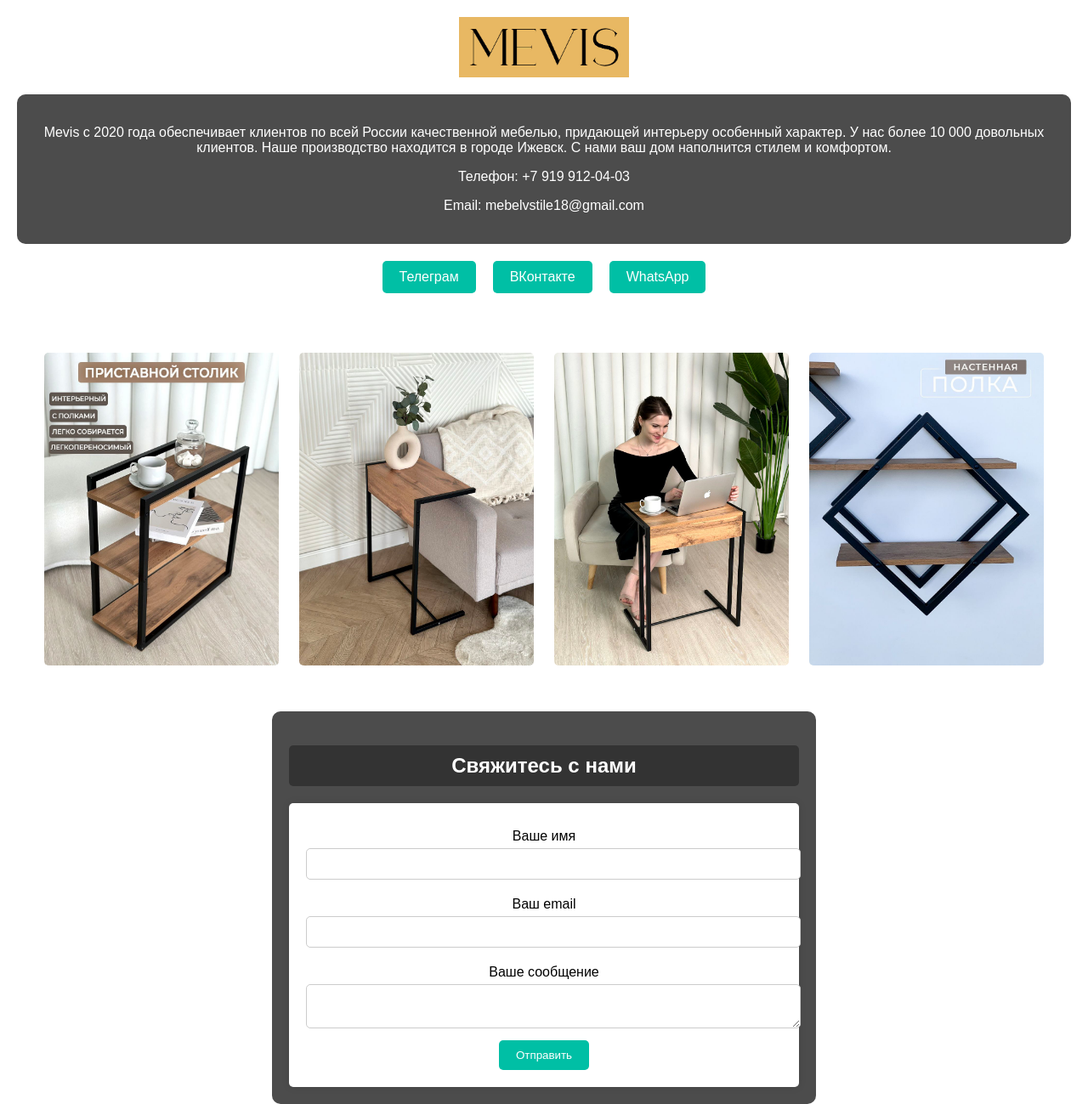
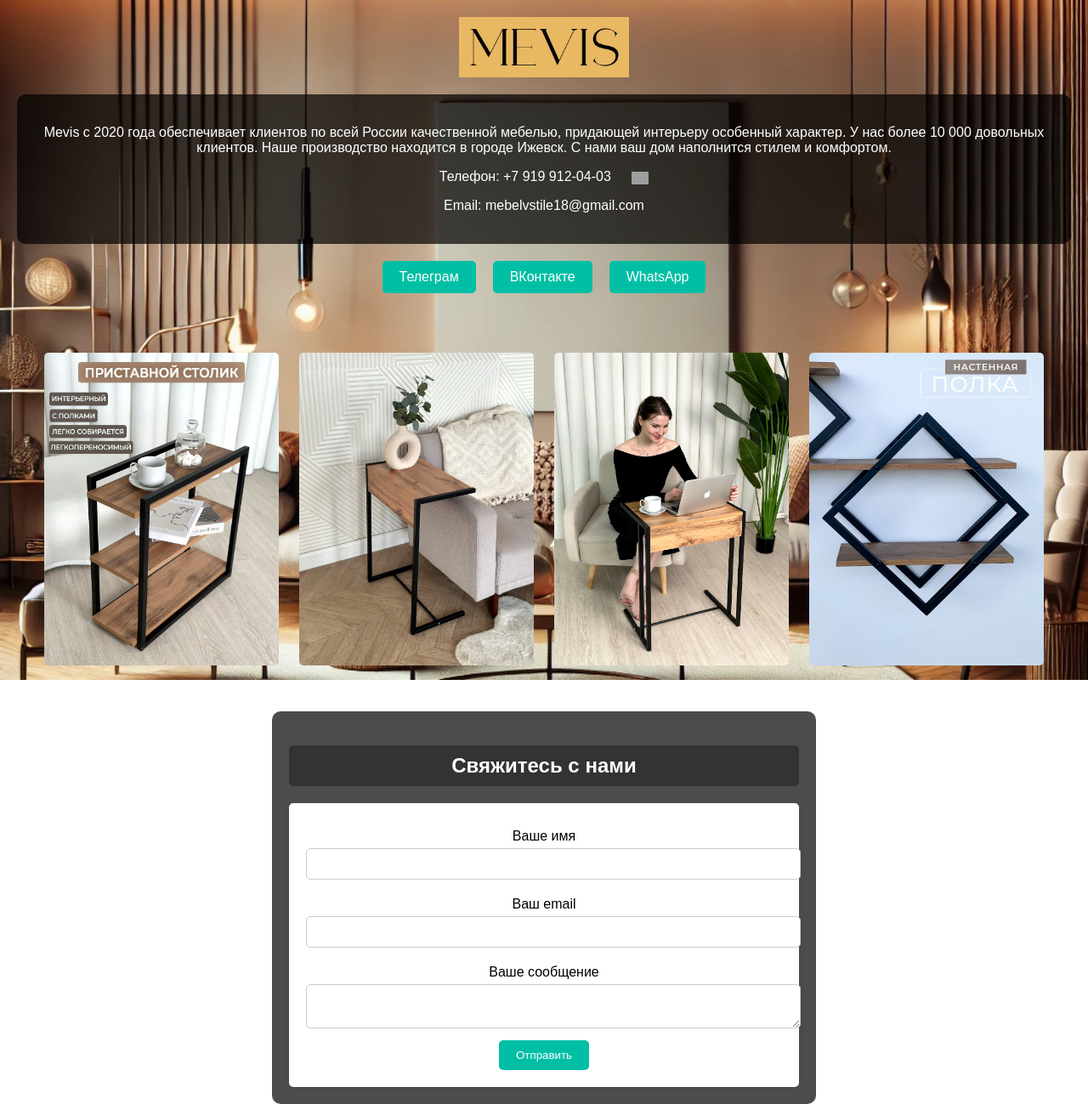
Before and after one commit to Ali-Maraz/mevis-shop, a Python web app: template templates/home.html in a window 1280 px wide. Shown: the whole page at 85% size. Run offline with Jinja, Linux system fonts and the light colour scheme; the template is opened without the code that fills it, so the values that code supplies are empty; grey boxes are pictures that could not be loaded.

Commit message:
Ensure project is ready for production

```diff
--- a/static/style.css
+++ b/static/style.css
@@ -7,11 +7,11 @@ body, html {
 }
 
 .background {
-    background: url('{{ url_for('static', filename='header-bg.jpg') }}') no-repeat center center fixed;
+    background: url('../static/header-bg.jpg') no-repeat center center fixed;
     background-size: cover;
     height: 100%;
     width: 100%;
-    position: absolute;
+    position: fixed;
     top: 0;
     left: 0;
     z-index: -1; /* Ensures background is behind other elements */
@@ -25,6 +25,8 @@ body, html {
     text-align: center;
     color: white;
     padding: 20px;
+    position: relative;
+    z-index: 1; /* Ensures header is above the background */
 }
 
 .logo {
@@ -66,6 +68,8 @@ body, html {
     flex-wrap: wrap;
     margin: 20px auto;
     max-width: 1200px;
+    position: relative;
+    z-index: 1;
 }
 
 .product {
@@ -87,6 +91,8 @@ body, html {
     padding: 20px;
     border-radius: 10px;
     color: white;
+    position: relative;
+    z-index: 1;
 }
 
 .contact-title {
--- a/templates/home.html
+++ b/templates/home.html
@@ -7,13 +7,14 @@
     <link rel="stylesheet" href="{{ url_for('static', filename='style.css') }}">
 </head>
 <body>
-    <div class="background">
+    <div class="background"></div>
     <header class="header">
         <img src="{{ url_for('static', filename='logo.jpg') }}" alt="Mevis Logo" class="logo">
         <div class="company-info">
-                <p>Mevis с 2020 года обеспечивает клиентов по всей России качественной мебелью, придающей интерьеру особенный характер. У
-нас более 10 000 довольных клиентов. Наше производство находится в городе Ижевск. С нами ваш дом наполнится стилем и комфортом.</p>
-                <p>Телефон: +7 919 912-04-03</p>
+            <p>Mevis с 2020 года обеспечивает клиентов по всей России качественной мебелью, придающей интерьеру особенный характер. У нас
+более 10 000 довольных клиентов. Наше производство находится в городе Ижевск. С нами ваш дом наполнится стилем и комфортом.</p>
+            <p>Телефон: +7 919 912-04-03 <a href="https://wa.me/79199120403" target="_blank"><img src="{{ url_for('static',
+filename='whatsapp_icon.png') }}" alt="WhatsApp" class="whatsapp-icon"></a></p>
             <p>Email: mebelvstile18@gmail.com</p>
         </div>
         <div class="social-buttons">
@@ -44,6 +45,5 @@ alt="Product Image 4"></a>
             <button type="submit">Отправить</button>
         </form>
     </div>
-    </div>
 </body>
 </html>
```
Lines whose indentation alone changed are shown as unchanged.
